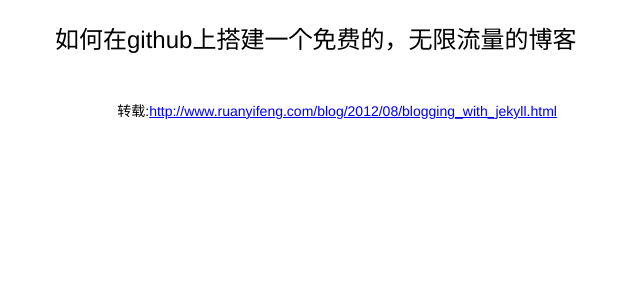
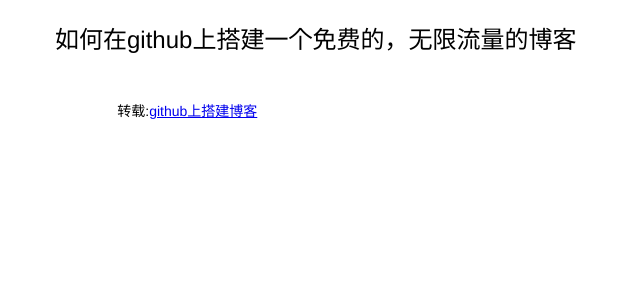
Before and after one commit to luozyiii/blog, a Jekyll site: the page built from _posts/2016-01-01-搭建一个免费的，无限流量的Blog.md, in a window 1280 px wide. Shown: the top 300 px of the page, without its empty margins (0-640 px from the left). Built offline with Jekyll 4.4.1, drawn with Linux system fonts in a browser that asks for light colours.

Commit message:
链接没自动换行

```diff
--- a/_posts/2016-01-01-搭建一个免费的，无限流量的Blog.md
+++ b/_posts/2016-01-01-搭建一个免费的，无限流量的Blog.md
@@ -11,7 +11,7 @@ title: 如何在github上搭建一个免费的，无限流量的博客
 <section class="g-content">
 	<div class="m-list">
 		<p>
-		转载:<a href="http://www.ruanyifeng.com/blog/2012/08/blogging_with_jekyll.html" target="_blank">http://www.ruanyifeng.com/blog/2012/08/blogging_with_jekyll.html</a>
+		转载:<a href="http://www.ruanyifeng.com/blog/2012/08/blogging_with_jekyll.html" target="_blank">github上搭建博客</a>
 	    </p>
 	</div>
 </section>
```
